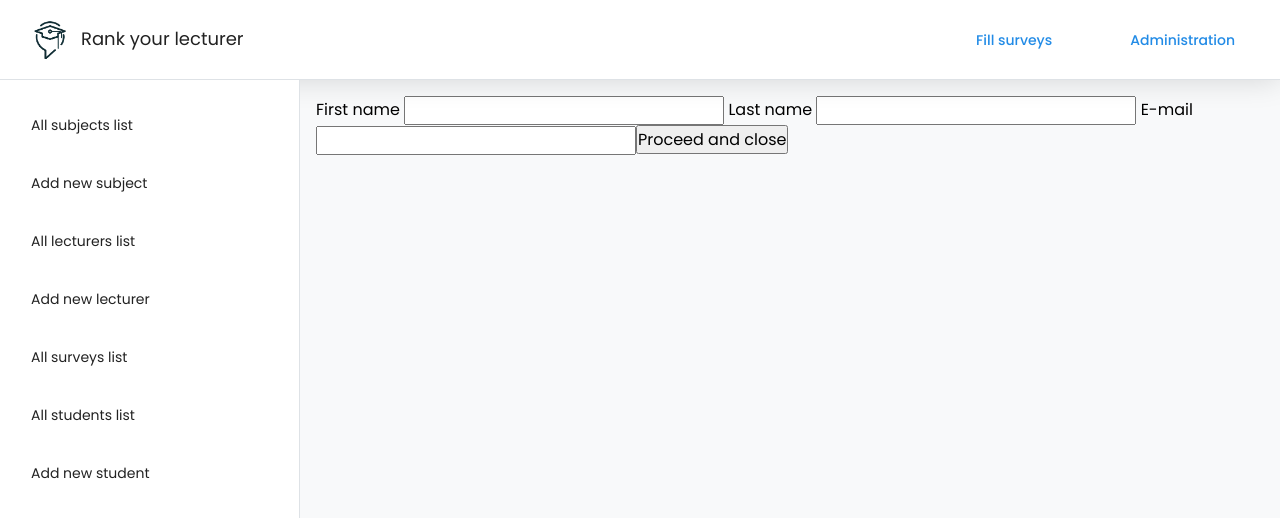
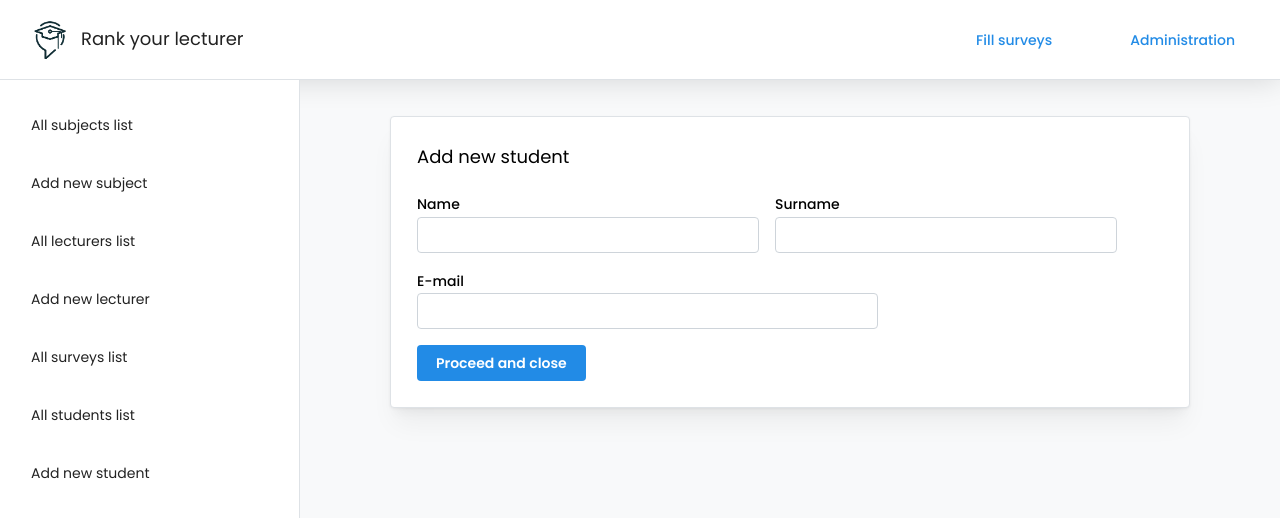
Before and after one commit to krzysztofmeler/take-web-app, a React app: page /administration/add-new-student in a window 1280 px wide. Shown: the top 518 px of the page. Built offline with nearby package versions, Linux system fonts and the light colour scheme.

Commit message:
added styles to add new student page

```diff
--- a/src/components/pages/AddNewStudentPage.tsx
+++ b/src/components/pages/AddNewStudentPage.tsx
@@ -1,9 +1,18 @@
 import { FC, useEffect, useState } from 'react';
 import { useNavigate } from 'react-router-dom';
-import { TextInput } from '../forms/TextInput';
+import {
+    Button,
+    Card,
+    Grid,
+    Group,
+    MultiSelect,
+    Text,
+    TextInput,
+} from '@mantine/core';
 import { jsSubmit } from '../../utils/js-submit';
 import { useRequest } from '../../hooks/useRequest.hook';
 import { settings } from '../../settings';
+import { update } from '../../utils/forms';
 
 const AddNewStudentPage: FC = () => {
     const [firstName, setFirstName] = useState<string>('');
@@ -40,25 +49,44 @@ const AddNewStudentPage: FC = () => {
     }, [response]);
 
     return (
-        <form>
+        <Card withBorder shadow="md" maw={800} my={20} mx="auto">
+            <Group gap={20} p={10}>
+                <Text component="h2" size="lg">
+                    Add new student
+                </Text>
+
+                <Grid maw={700}>
+                    <Grid.Col span={6}>
                         <TextInput
                           value={firstName}
-              updateValue={setFirstName}
-              label="First name"
+                          onChange={update(setFirstName)}
+                          label="Name"
                         />
+                    </Grid.Col>
+                    <Grid.Col span={6}>
                         <TextInput
                           value={lastName}
-              updateValue={setLastName}
-              label="Last name"
+                          onChange={update(setLastName)}
+                          label="Surname"
                         />
-            <TextInput value={email} updateValue={setEmail} label="E-mail" />
+                    </Grid.Col>
 
-            <input
-              onClick={jsSubmit(submit)}
-              type="submit"
-              value="Proceed and close"
+                    <Grid.Col span={8}>
+                        <TextInput
+                          value={email}
+                          onChange={update(setEmail)}
+                          label="E-mail"
                         />
-        </form>
+                    </Grid.Col>
+
+                    <Grid.Col span={10}>
+                        <Button onClick={jsSubmit(submit)}>
+                            Proceed and close
+                        </Button>
+                    </Grid.Col>
+                </Grid>
+            </Group>
+        </Card>
     );
 };
 
```
Lines whose indentation alone changed are shown as unchanged.
